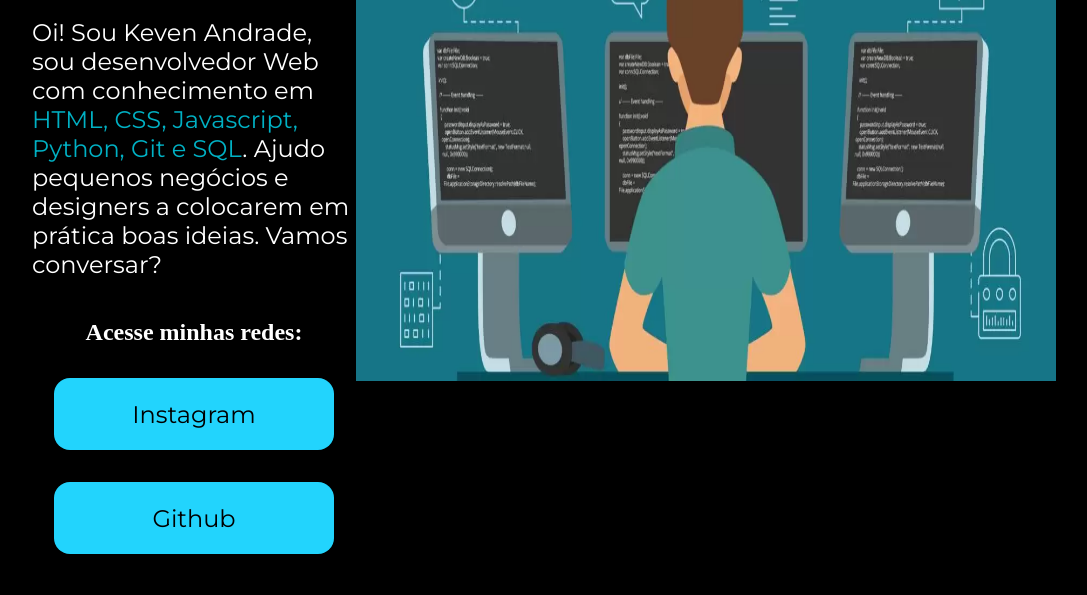
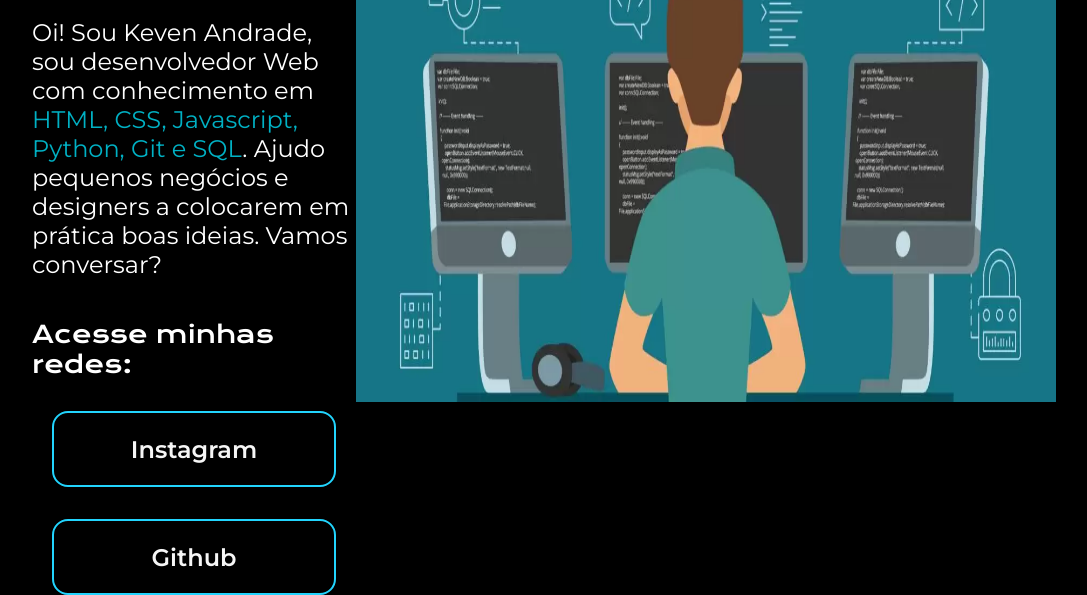
Before and after one commit to kevin-andrade/Portfolio_HTML_Project, a plain HTML site: page index.html in a window 1280 px wide. Shown: the part 420-1015 px from the top of the page, without its empty margins (96-1183 px from the left). Before the commit the page ends 974 px from the top, so only its background shows below. Drawn offline with nearby package versions, Linux system fonts and the light colour scheme.

Commit message:
estilizando os links

```diff
--- a/index.html
+++ b/index.html
@@ -14,7 +14,7 @@
             <h1 class="apresentacao__conteudo__titulo">Eleve seu négocio digital a outro nível <strong class="titulo-destaque">com um Front-end de qualidade!</strong></h1>
             <p class="apresentacao__conteudo__texto">Oi! Sou Keven Andrade, sou desenvolvedor Web com conhecimento em <span class="texto-destaque">HTML, CSS, Javascript, Python, Git e SQL</span>. Ajudo pequenos negócios e designers a colocarem em prática boas ideias. Vamos conversar?</p>
             <div class="apresentacao__links">
-                <h2>Acesse minhas redes:</h2>
+                <h2 class="apresentacao__links__subtitulo">Acesse minhas redes:</h2>
                 <a class="apresentacao__links__link" href="https://instagram.com/andrad3_19">Instagram</a>
                 <a class="apresentacao__links__link" href="https://github.com/kevin-andrade">Github</a>
             </div>
--- a/style.css
+++ b/style.css
@@ -54,14 +54,22 @@ body{
     gap: 32px;
 }
 
+.apresentacao__links__subtitulo{
+    font-family: "Krona One", sans-serif;
+    font-size: 24px;
+    font-weight: 400;
+}
+
 .apresentacao__links__link{
-    background-color: #22D4FD;
+    /* background-color: #22D4FD; */
+    border: 2px solid #22D4FD;
     width: 280px;
     text-align: center;
     border-radius: 16px;
     font-size: 24px;
+    font-weight: 600;
     padding: 21.5px 0;
     text-decoration: none;
-    color: black;
+    color: #F6F6F6;
     font-family: "Montserrat", sans-serif;
 }
```
